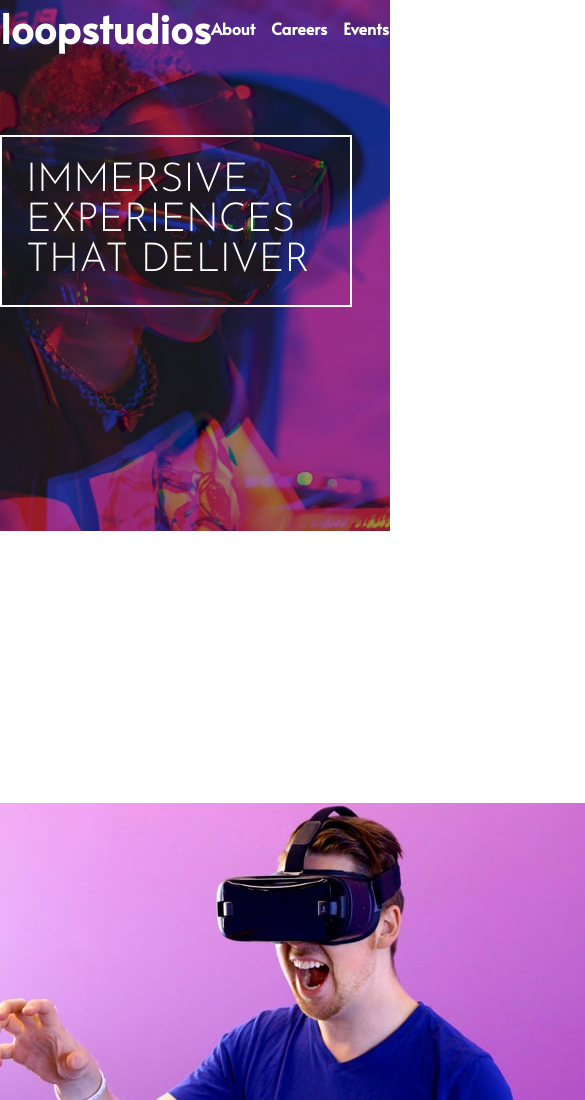
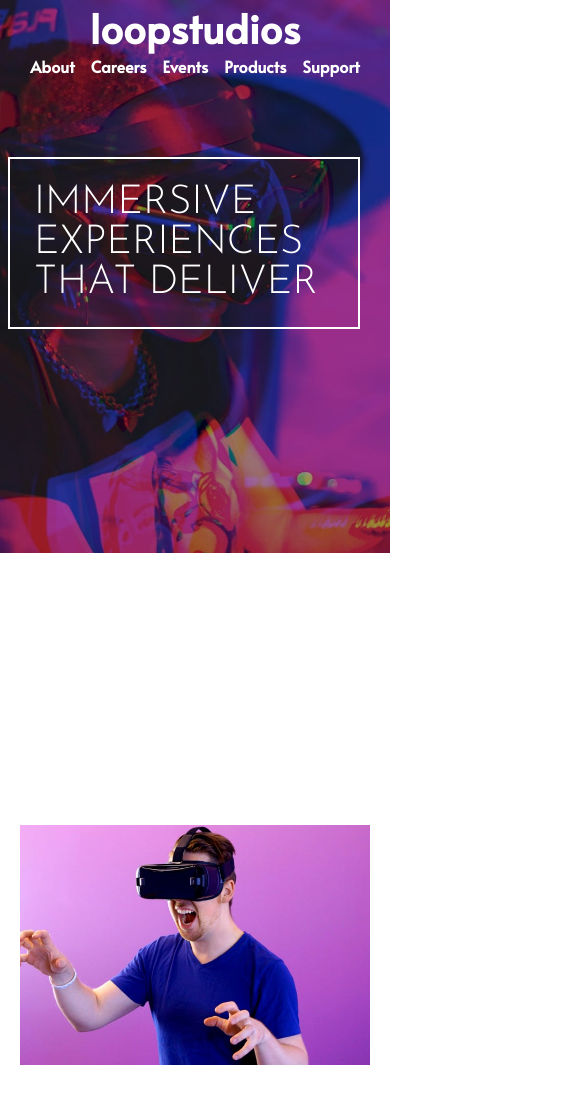
Before and after one commit to PashaZubkov55/Loopstudios, a plain HTML site: page index.html in a window 390 px wide. Shown: the top 1100 px of the page, 585 px wide, since content can reach past the window. Drawn offline with Linux system fonts and the light colour scheme.

Commit message:
mobile design part 2

```diff
--- a/styles/style.css
+++ b/styles/style.css
@@ -238,6 +238,7 @@ body{
 .img-mobile{
     display: none;
 }
+
 @media(max-width:1200px){
     .container{
         max-width: 800px;
@@ -251,6 +252,7 @@ body{
     }
     .criations__items{
      flex-direction: column;
+     align-items: center;
 
     }
     .criations__item-align{
@@ -262,7 +264,7 @@ body{
     }
     .interective__text{
         position: static;
-        text-align: center;
+       text-align: center;
     }
     .interactive__title{
         justify-content: center;
@@ -294,6 +296,10 @@ body{
         background: url(./images/mobile/image-hero.jpg) no-repeat;
         background-size: cover;
     }
+    .interective__img{
+        display: flex;
+        justify-content: center;
+    }
 }
 @media(max-width:768px){
     .container{
@@ -317,4 +323,26 @@ body{
         justify-content: center;
         margin-top: 2rem;
     }
+    .header__top{
+        flex-direction: column;
+    }
+    .interactive__subtitle{
+        white-space: normal;
+    }
+    .interactive-img{
+        width: 450px;
+    }
 }
+
+@media(max-width:576px){
+    .container{
+        max-width: 490px;
+    }
+    .img-mobile{
+        width: 350px;
+    }
+    .header__subtitle{
+        margin-left: 0.5rem;
+    }
+
+}
```
Also changed, not shown: index.html (+2 -2 lines).
